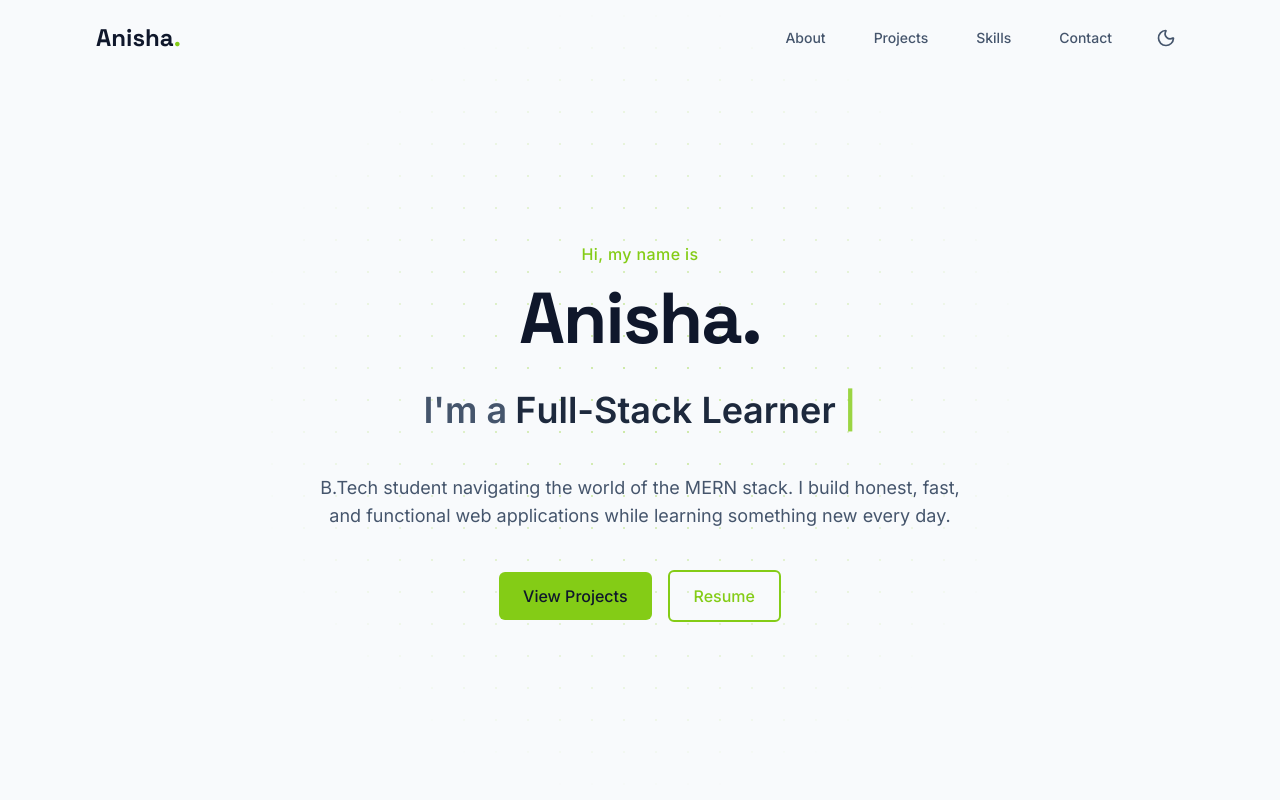
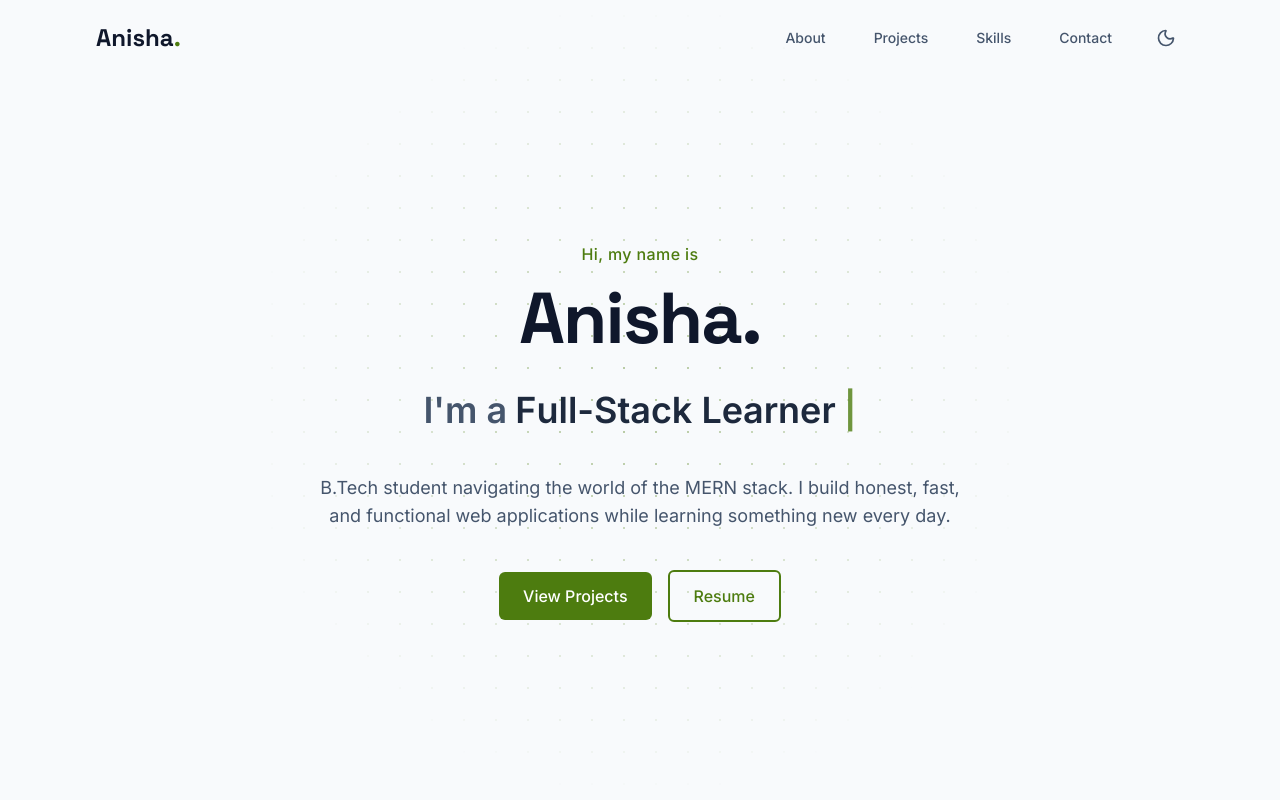
Before and after one commit to anishaa-07/Anisha-s-Portfolio, a React (Vite) app: page / in a window 1280 px wide. Shown: the top 800 px of the page. Built offline with nearby package versions, Linux system fonts and the light colour scheme.

Commit message:
update changes

```diff
--- a/src/components/ui/Button.jsx
+++ b/src/components/ui/Button.jsx
@@ -5,7 +5,7 @@ const Button = forwardRef(({ children, variant = "primary", className = "", ...p
   const baseStyles = "inline-flex items-center justify-center px-6 py-3 rounded-md font-medium transition-colors duration-200";
 
   const variants = {
-    primary: "bg-accent hover:bg-lime-600 text-slate-900",
+    primary: "bg-accent hover:bg-accent-hover text-accent-bg-text",
     outline: "border-2 border-accent text-accent hover:bg-accent/10",
     ghost: "text-slate-600 dark:text-slate-300 hover:text-accent dark:hover:text-accent hover:bg-slate-100 dark:hover:bg-slate-800"
   };
--- a/src/index.css
+++ b/src/index.css
@@ -2,8 +2,9 @@
 @import "tailwindcss";
 
 @theme {
-  --color-accent: #84cc16;
-  --color-accent-hover: #65a30d;
+  --color-accent: var(--accent);
+  --color-accent-hover: var(--accent-hover);
+  --color-accent-bg-text: var(--accent-bg-text);
   --font-sans: "Inter", sans-serif;
   --font-display: "Space Grotesk", sans-serif;
 }
@@ -11,10 +12,16 @@
 @layer base {
   :root {
     color-scheme: light;
+    --accent: #4d7c0f; /* lime-700 for solid contrast on white */
+    --accent-hover: #3f6212; /* lime-800 */
+    --accent-bg-text: #ffffff; /* white text on lime-700 */
   }
 
   html.dark {
     color-scheme: dark;
+    --accent: #84cc16; /* Electric Lime for dark theme */
+    --accent-hover: #65a30d; /* lime-600 */
+    --accent-bg-text: #0f172a; /* dark slate-900 text on electric lime */
   }
 
   body {
```
